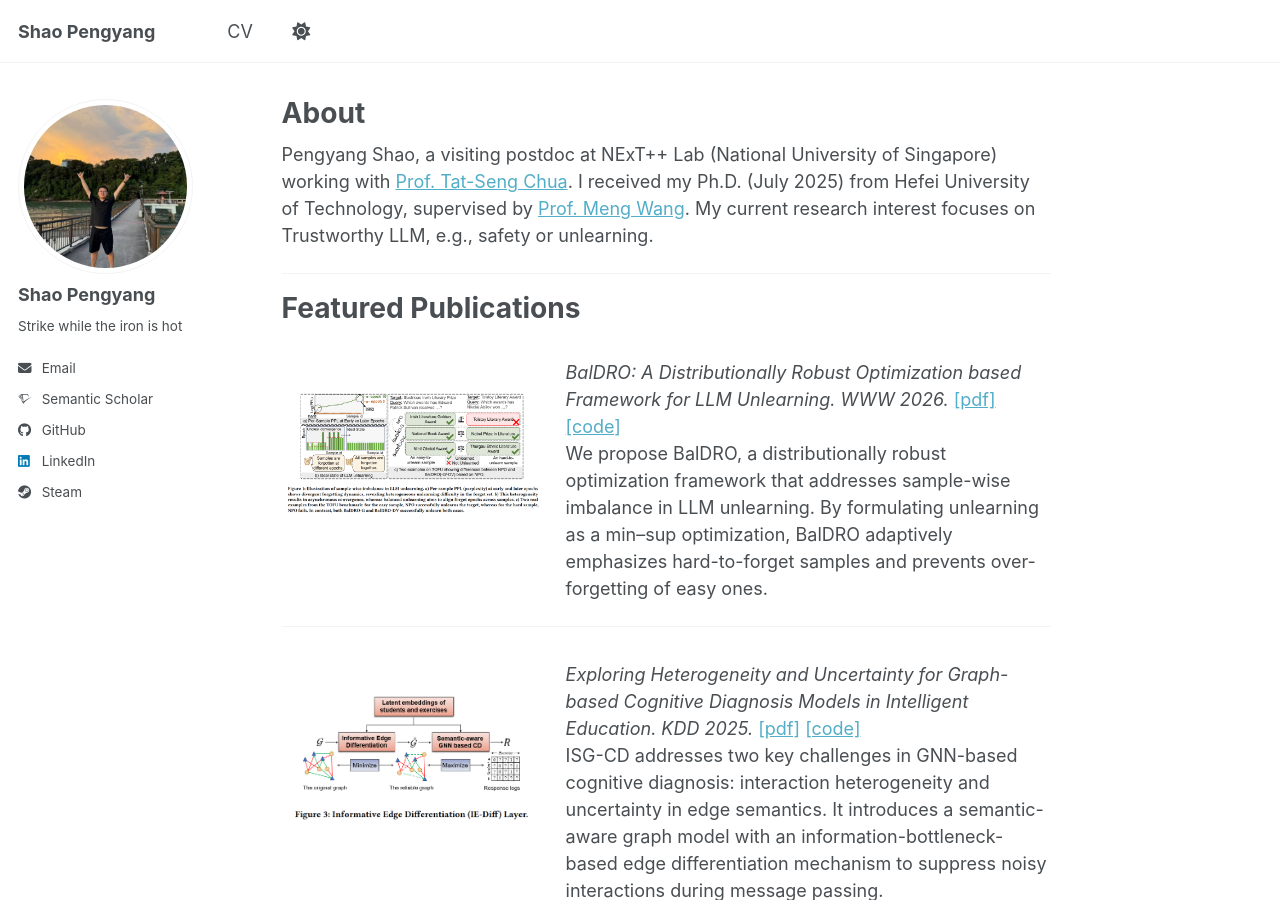
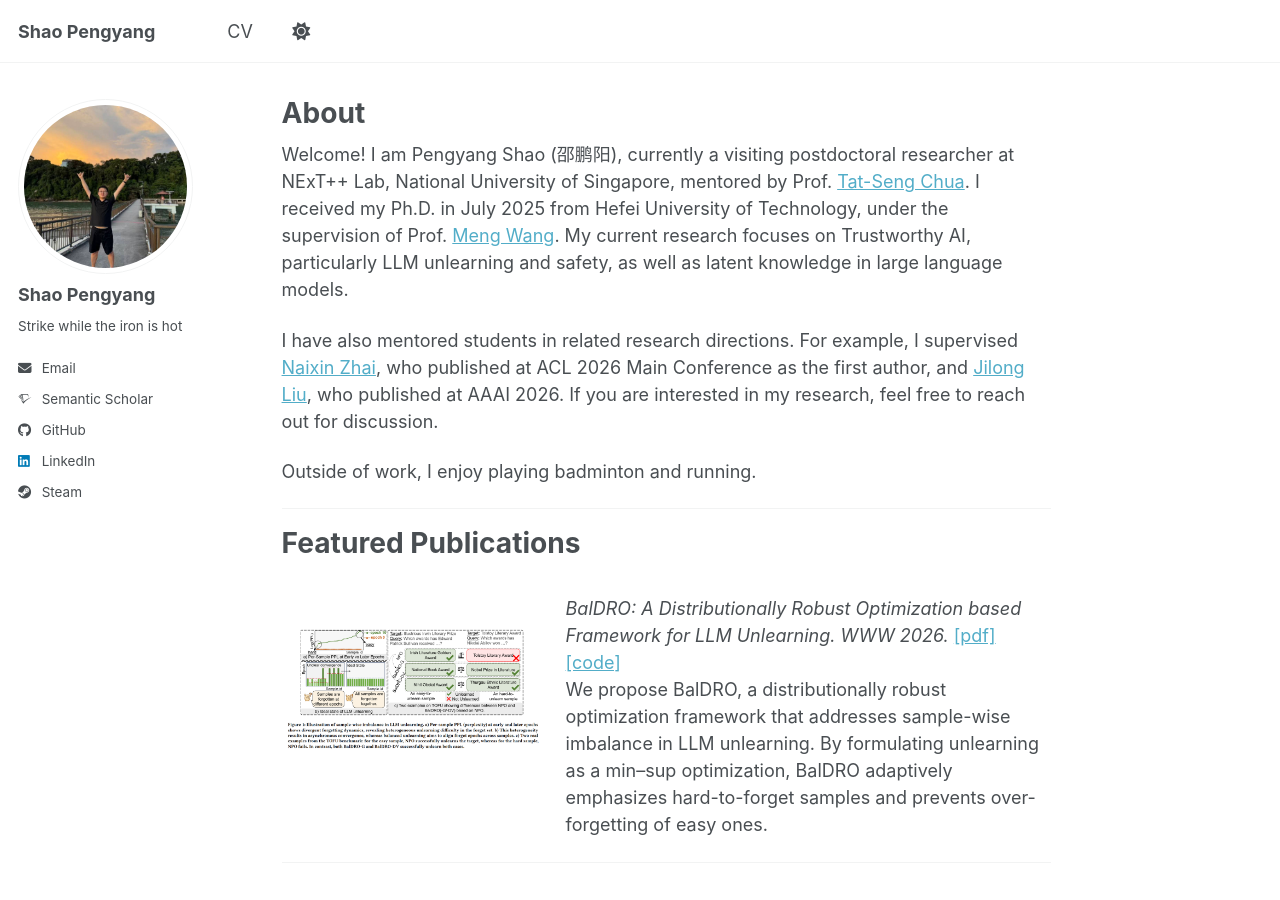
Before and after one commit to ShaoPengyang/ShaoPengyang.github.io, a Jekyll site: the page built from _pages/about.md, in a window 1280 px wide and 900 px high. Built offline with Jekyll 4.4.1, drawn with Linux system fonts in a browser that asks for light colours; some web fonts are replaced; a script bundle is joined from its source files by our own code; library files that are not in the unit come from our copies.

Commit message:
Update about.md

```diff
--- a/_pages/about.md
+++ b/_pages/about.md
@@ -7,7 +7,11 @@ redirect_from:
   - /about.html
 ---
 
-Pengyang Shao, a visiting postdoc at NExT++ Lab (National University of Singapore) working with [Prof. Tat-Seng Chua](https://www.comp.nus.edu.sg/cs/people/chuats/). I received my Ph.D. (July 2025) from Hefei University of Technology, supervised by [Prof. Meng Wang](https://sites.google.com/view/meng-wang/home). My current research interest focuses on Trustworthy LLM, e.g., safety or unlearning.
+Welcome! I am Pengyang Shao (邵鹏阳), currently a visiting postdoctoral researcher at NExT++ Lab, National University of Singapore, mentored by Prof. [Tat-Seng Chua](https://www.comp.nus.edu.sg/cs/people/chuats/). I received my Ph.D. in July 2025 from Hefei University of Technology, under the supervision of Prof. [Meng Wang](https://sites.google.com/view/meng-wang/home). My current research focuses on Trustworthy AI, particularly LLM unlearning and safety, as well as latent knowledge in large language models.
+
+I have also mentored students in related research directions. For example, I supervised [Naixin Zhai](https://scholar.google.com/citations?hl=en&user=hwR0iLgAAAAJ), who published at ACL 2026 Main Conference as the first author, and [Jilong Liu](https://scholar.google.com/citations?user=KqbILgIAAAAJ&hl=zh-CN), who published at AAAI 2026. If you are interested in my research, feel free to reach out for discussion.
+
+Outside of work, I enjoy playing badminton and running.
 
 ---
 
@@ -74,7 +78,6 @@ Publications
 Preprints
 ------
 
-
 - Enyi Shi†, Pengyang Shao†, Yanxin Zhang, Chenhang Cui, Jiayi Lyu, Xu Xie, Xiaobo Xia, Fei Shen\*, Tat-Seng Chua. Lingua-SafetyBench: A Benchmark for Safety Evaluation of Multilingual Vision-Language Models. <a href="https://arxiv.org/abs/2601.22737">[pdf]</a>
 
 Published / Accepted
```
